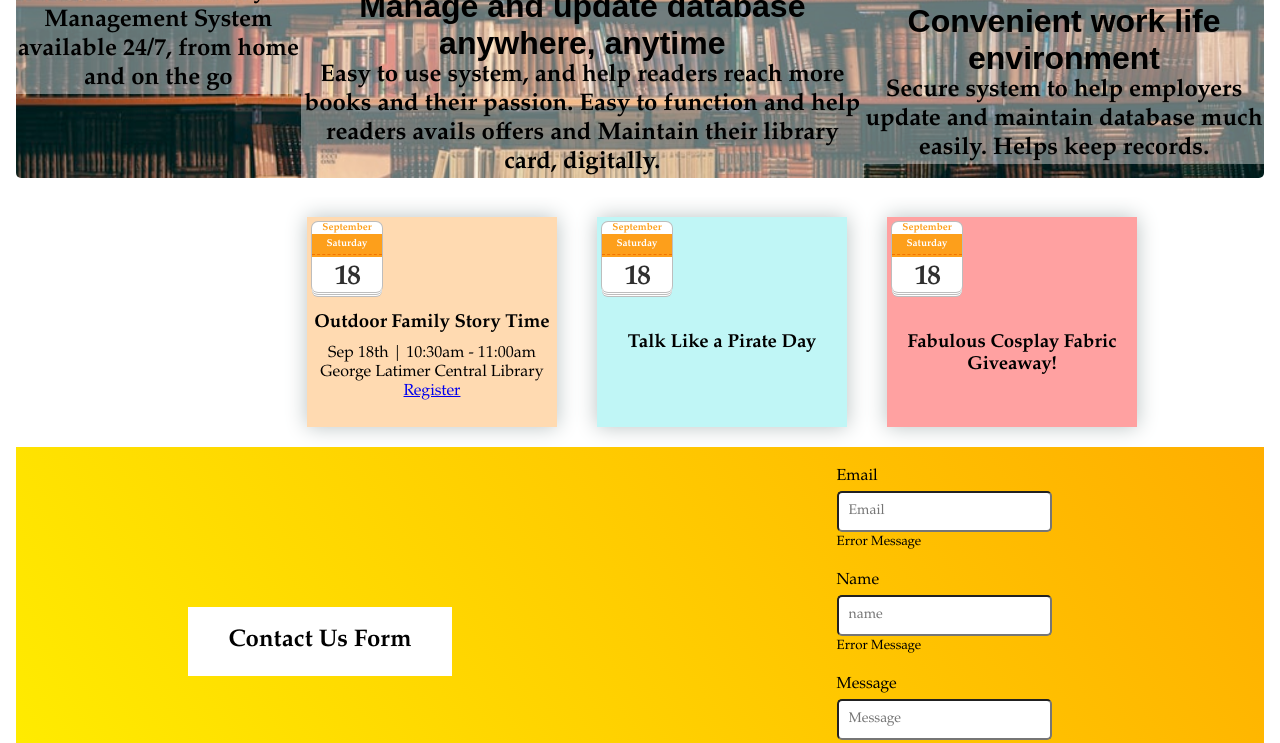
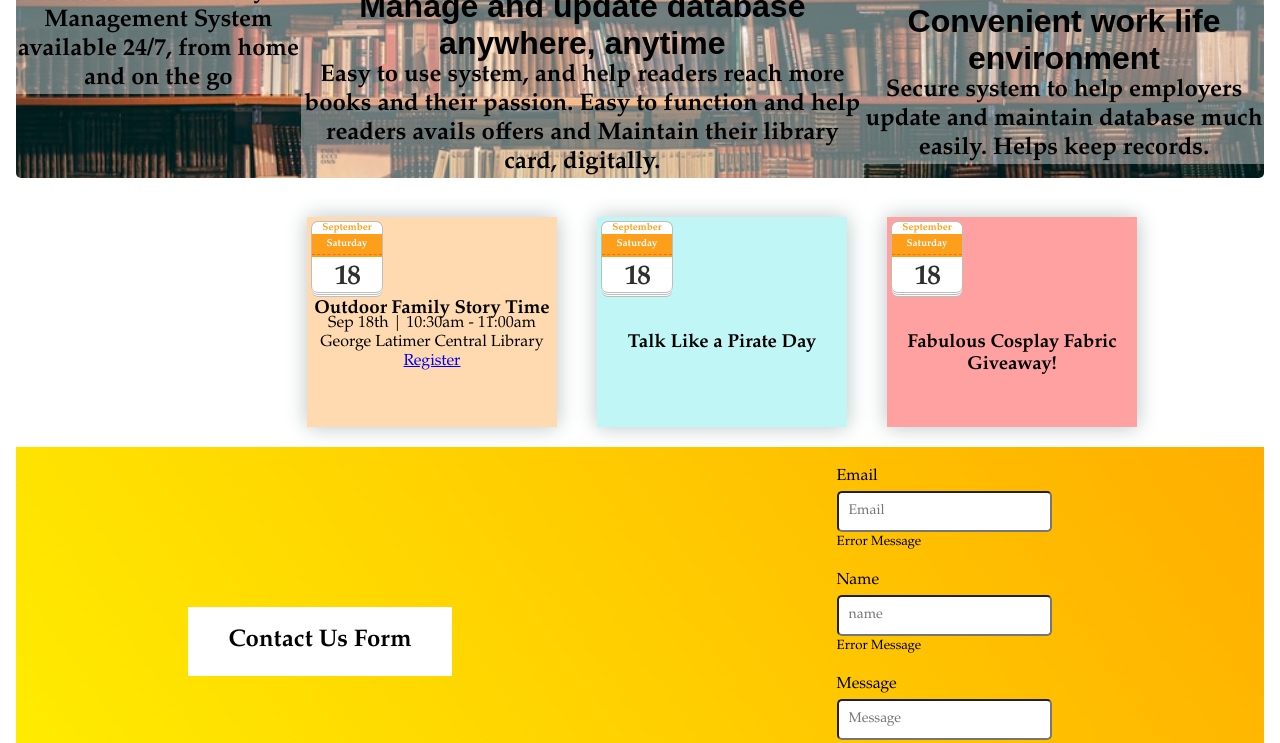
Before and after one commit to prynkab/LibraryManagementSystem, a plain HTML site: page index.html in a window 1280 px wide. In both pictures the pointer is over the element "Outdoor Family Story Time". Shown: the part 1006-1749 px from the top of the page. Drawn offline with Linux system fonts and the light colour scheme.

Commit message:
Update style.css

```diff
--- a/style.css
+++ b/style.css
@@ -210,15 +210,13 @@
 }
 .child p{
     display: none;
-    position: relative;
     transition: 0.5s;
 }
 .child:hover p{
     display: block;
-    top: 15%;
 }
 .child:hover h3{
-    top: 10%;
+    top: 3%;
 }
 
 .child:first-child{
```
